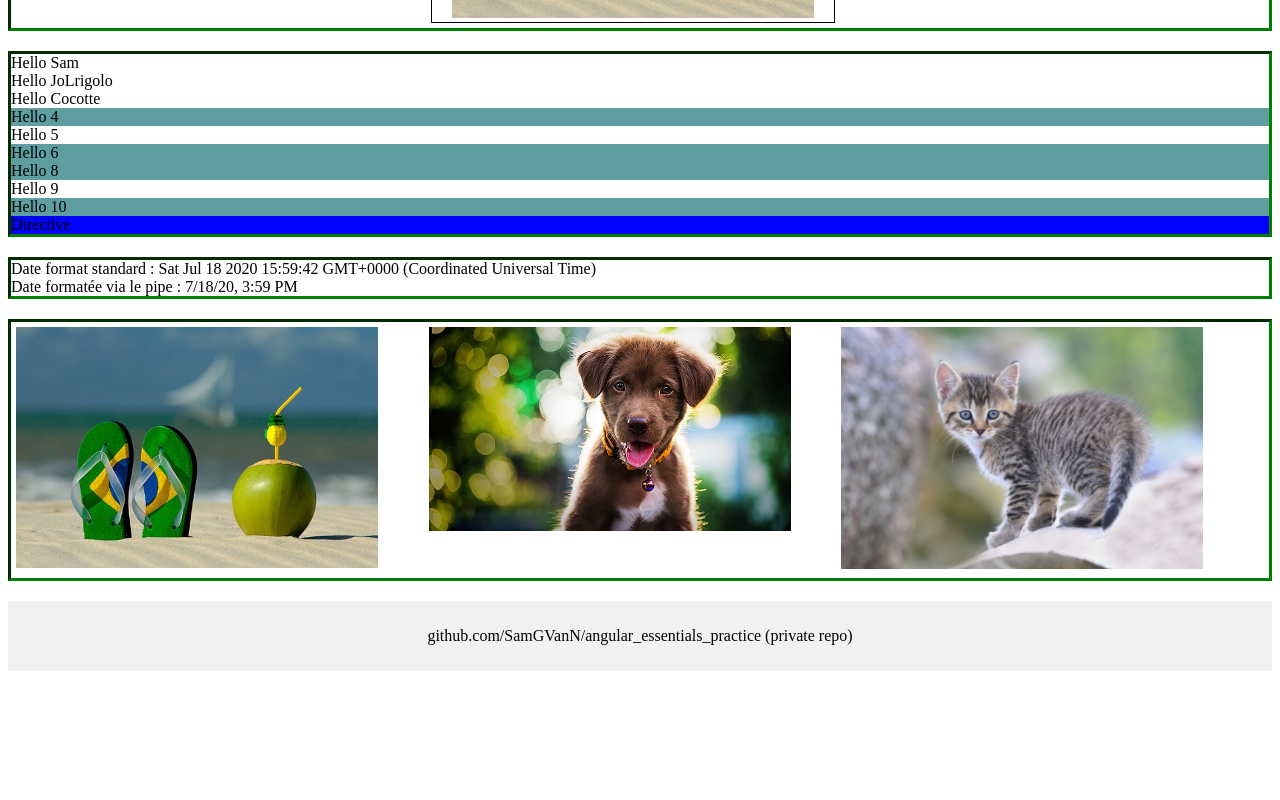
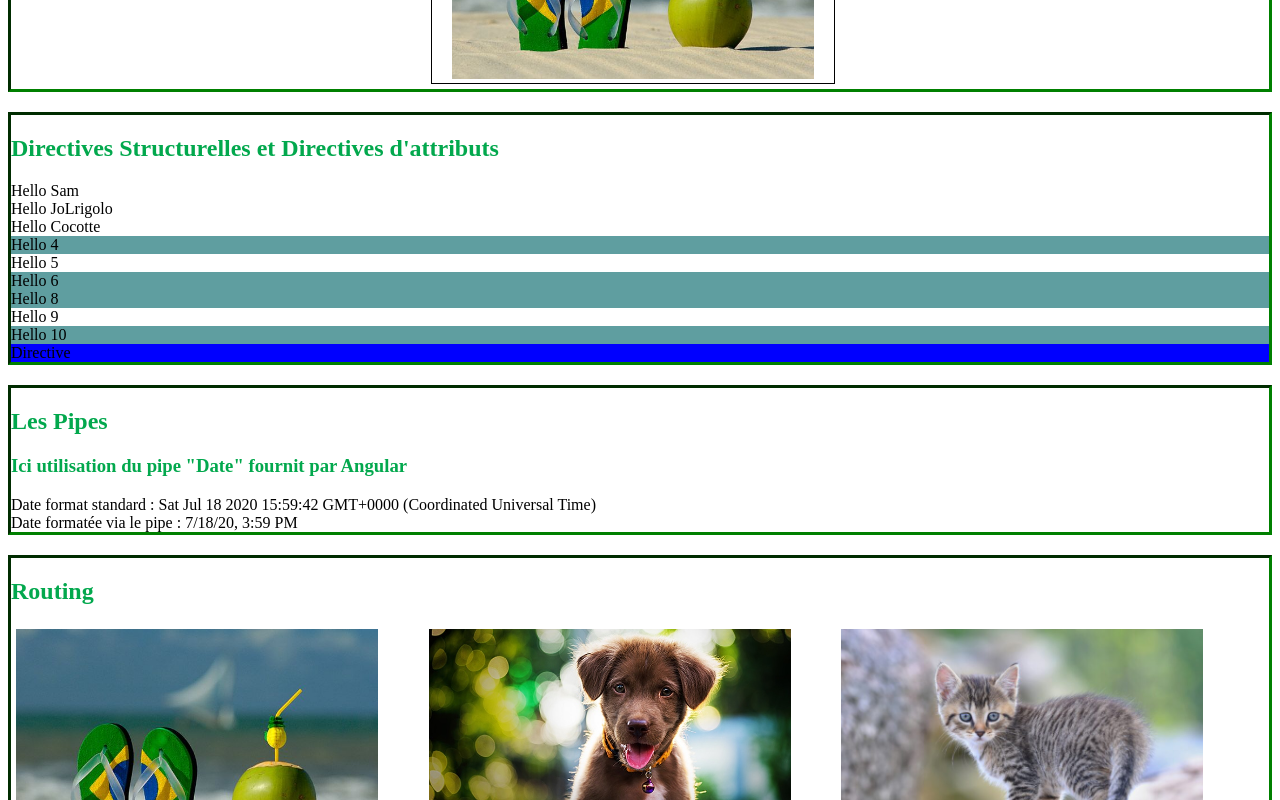
Before and after one commit to SamGVanN/angular_essentials_practice, an Angular app: page / in a window 1280 px wide. Shown: the part 480-1280 px from the top of the page. Before the commit the page ends 1159 px from the top, so only its background shows below. Built offline with nearby package versions, Linux system fonts and the light colour scheme.

Commit message:
Routing
Ajout du routing dans le app.module.ts

```diff
--- a/src/app/app.component.html
+++ b/src/app/app.component.html
@@ -9,7 +9,7 @@
 
 
 <div>
-    <app-main></app-main>
+    <!-- <app-main></app-main> plus besoin de ça car on a configuré la route dans le app.module.ts -->
     <router-outlet></router-outlet>
 </div>
 
--- a/src/app/main/main.component.html
+++ b/src/app/main/main.component.html
@@ -7,6 +7,7 @@
 
 
 <div class="exercice">
+    <h2>Gestion d'un click</h2>
     <div class="row">
         <div class="column">
             <button class="submitButton" (click)="userClick()">Click</button>
@@ -29,17 +30,21 @@
 
 
 <div class="exercice">
+    <h2>Directives Structurelles et Directives d'attributs</h2>
     <div *ngFor="let element of elements; let i" [ngClass]="{'highlightedAltern': i % 2 === 0}" > Hello {{ i }} </div>
 
     <div [ngClass]="{'highlighted': color}" >Directive</div>
 </div>
 
 <div class="exercice">
+    <h2>Les Pipes</h2>
+    <h3>Ici utilisation du pipe "Date" fournit par Angular</h3>
     <div> Date format standard : {{maDate  }} </div>
     <div> Date formatée via le pipe : {{maDate  | date:"short"}} </div>
 </div>
 
 <div class="exercice">
+    <h2>Routing</h2>
     <div class="row">
 
         <div class="column_images">
--- /dev/null
+++ b/src/app/user/user.component.html
@@ -0,0 +1 @@
+<p>user works!</p>
--- /dev/null
+++ b/src/app/user/user.component.ts
@@ -0,0 +1,15 @@
+import { Component, OnInit } from '@angular/core';
+
+@Component({
+  selector: 'app-user',
+  templateUrl: './user.component.html',
+  styleUrls: ['./user.component.css']
+})
+export class UserComponent implements OnInit {
+
+  constructor() { }
+
+  ngOnInit(): void {
+  }
+
+}
--- a/src/styles.css
+++ b/src/styles.css
@@ -8,6 +8,18 @@
   }
 
 
+  h2{
+    font-family: 'Times New Roman' ;
+    color: #02a84d;
+  }
+  h3{
+    font-family: 'Times New Roman';
+    color: #02a84d;
+  }
+
+  p{
+    font-family: monospace;
+  }
   /* Create three equal columns that floats next to each other */
 .column {
     float: left;
```
Also changed, not shown: src/app/app.module.ts (+15 -2 lines), notesPerso.txt, src/app/user/user.component.css (added), 1 other file (tests, documents, lock files or other folders).
